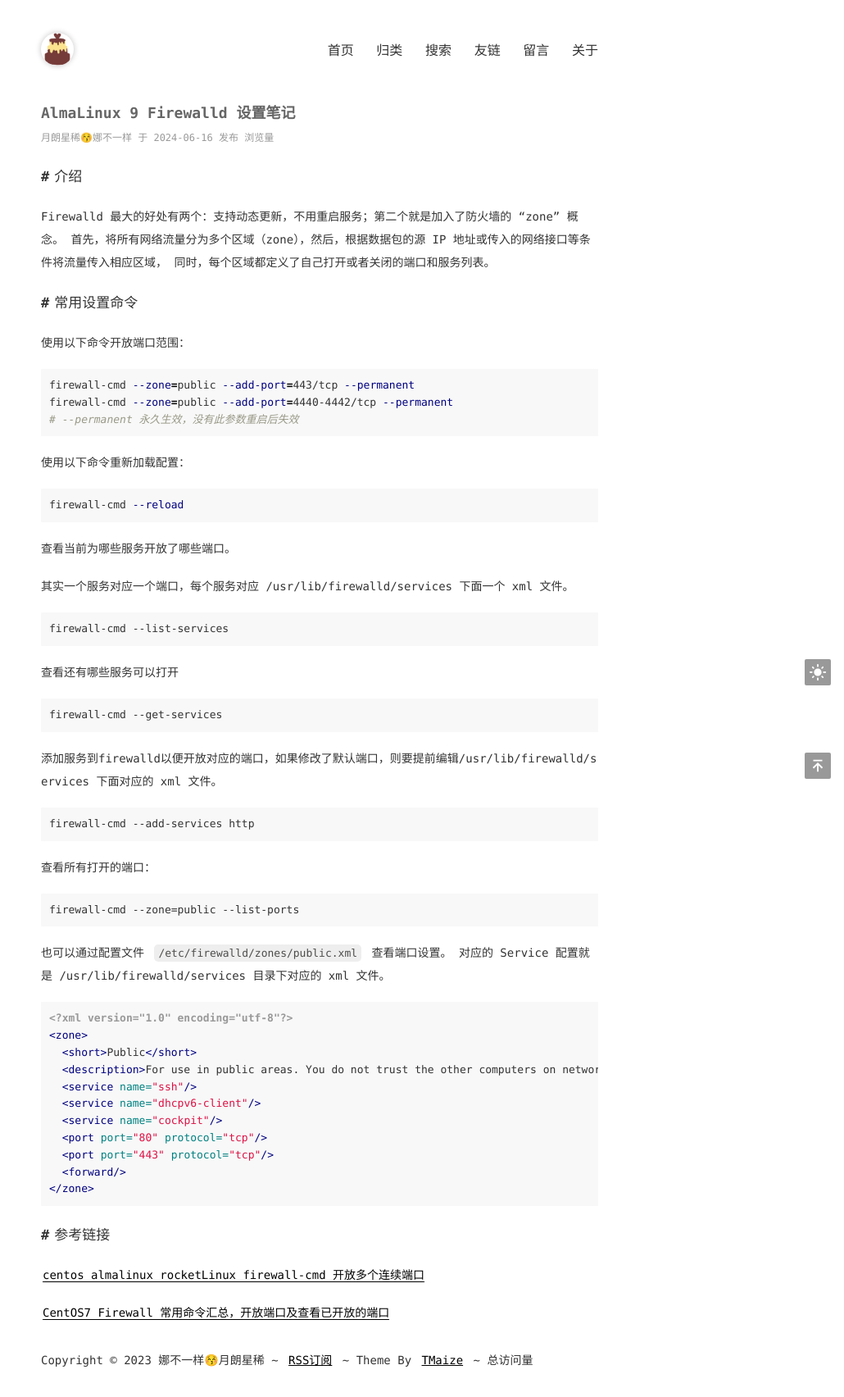
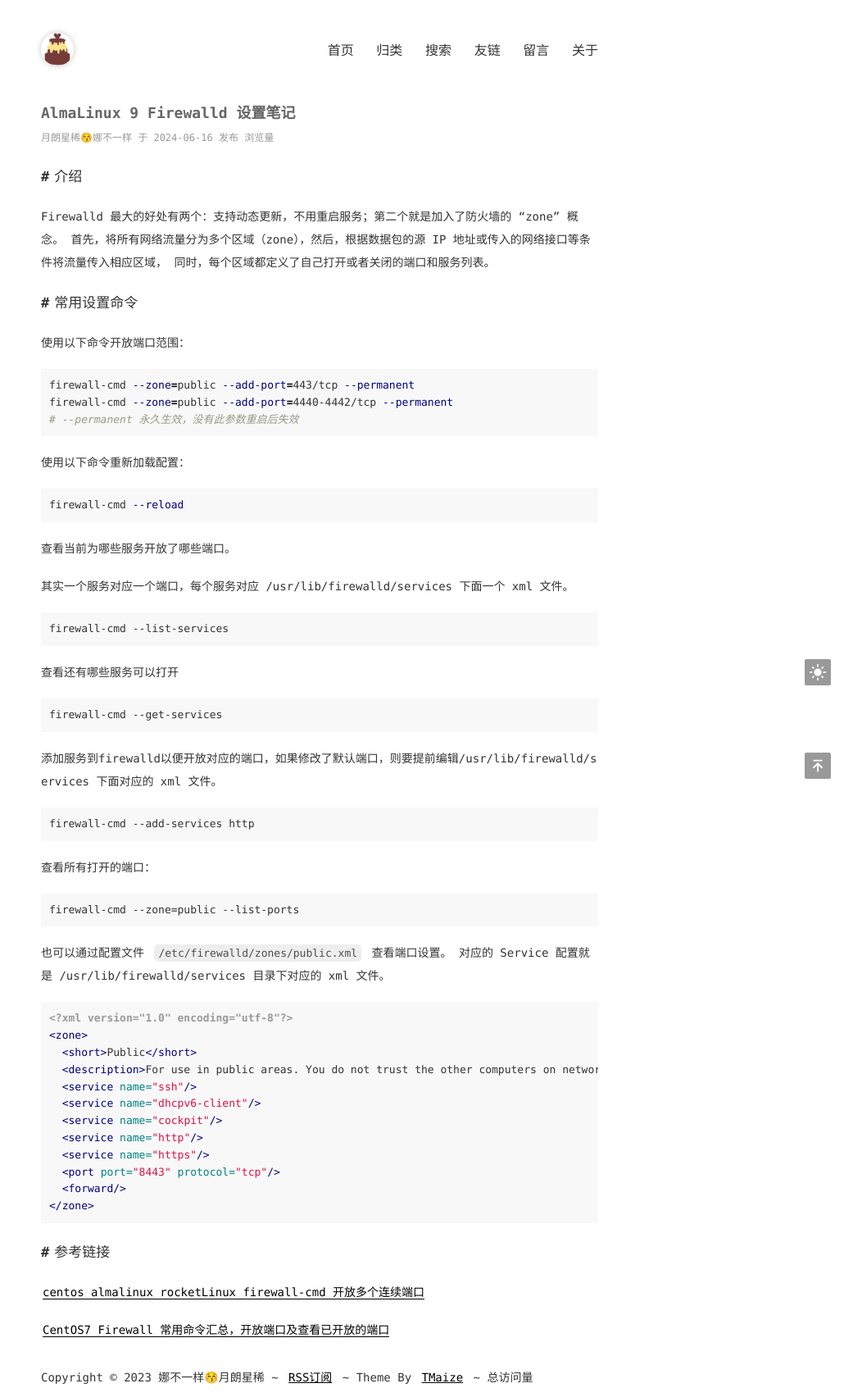
Before and after one commit to nksmiles/nksmiles.github.io, a Jekyll site: the page built from _posts/2024-06-16-Almulinux-firewalld-settings.md, in a window 1280 px wide. Shown: the whole page at 82% size, without its empty margins (250-1280 px from the left). Built offline with Jekyll 4.4.1, drawn with Linux system fonts in a browser that asks for light colours; comment, search, counter and statistics services are not loaded; before the commit the page ends 1683 px from its top, so only the background shows below that.

Commit message:
Update 2024-06-16-Almulinux-firewalld-settings.md

````diff
--- a/_posts/2024-06-16-Almulinux-firewalld-settings.md
+++ b/_posts/2024-06-16-Almulinux-firewalld-settings.md
@@ -58,8 +58,9 @@ firewall-cmd --zone=public --list-ports
   <service name="ssh"/>
   <service name="dhcpv6-client"/>
   <service name="cockpit"/>
-  <port port="80" protocol="tcp"/>
-  <port port="443" protocol="tcp"/>
+  <service name="http"/>
+  <service name="https"/>
+  <port port="8443" protocol="tcp"/>
   <forward/>
 </zone>
 ```
````
